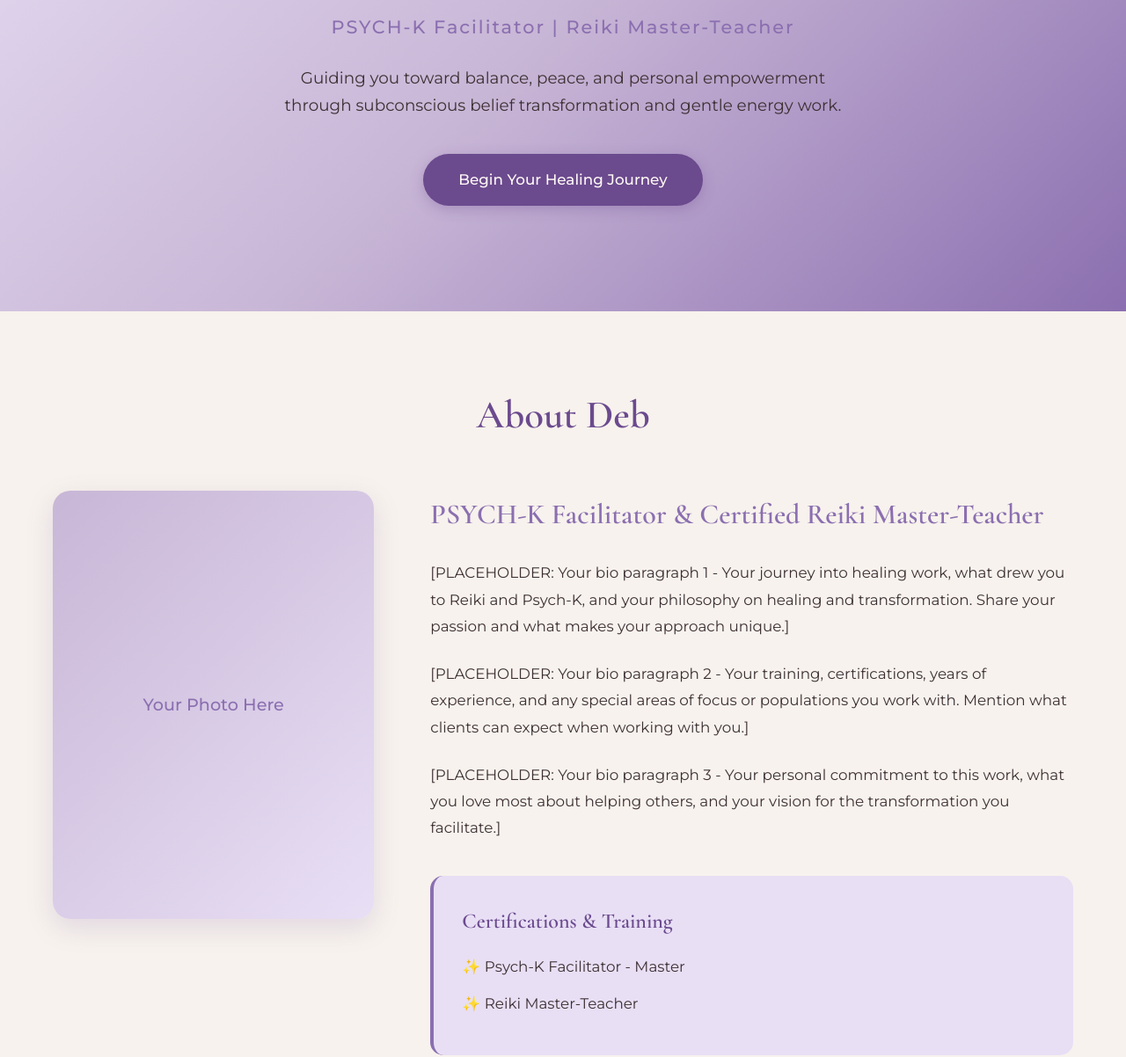
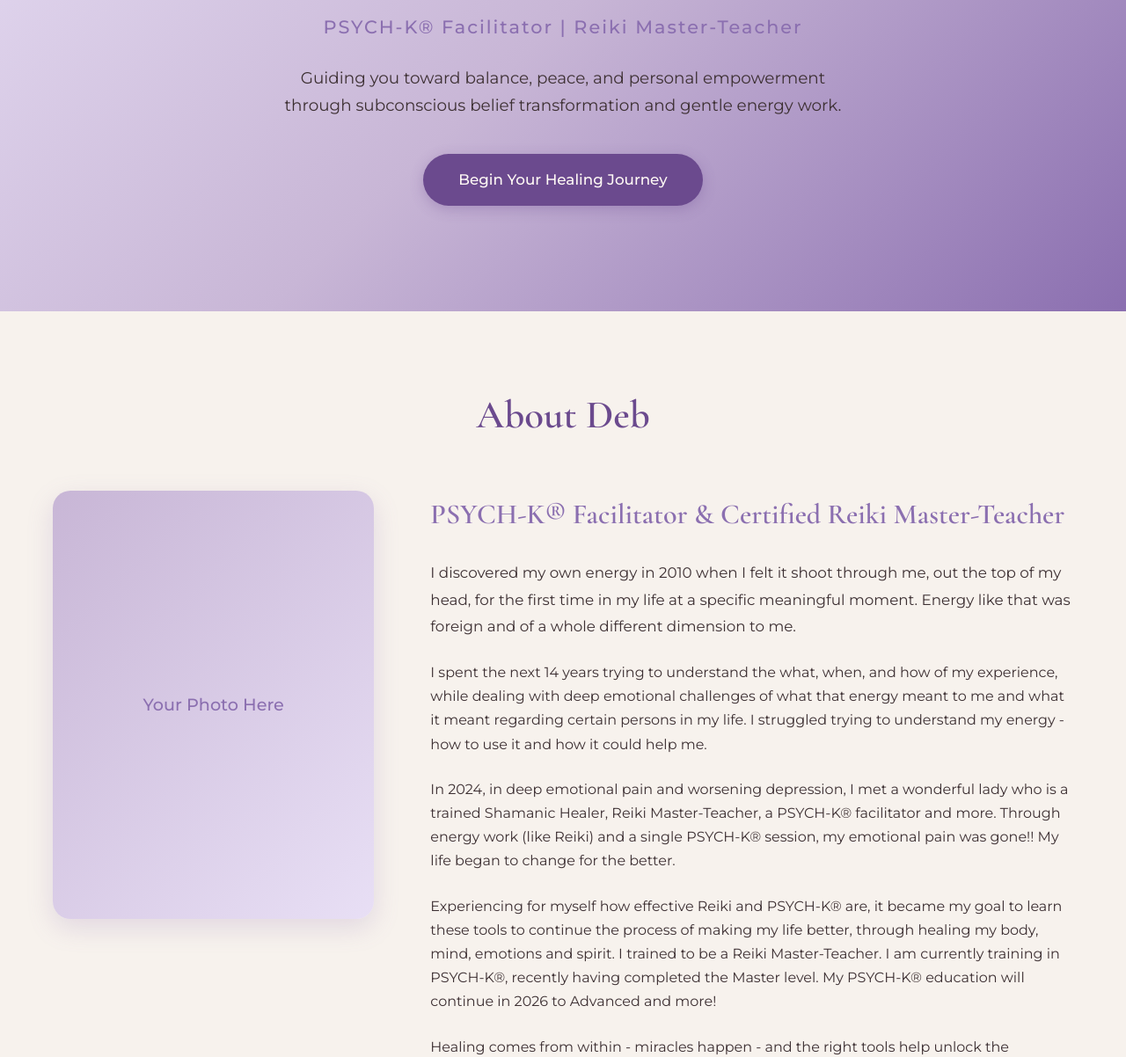
Before and after one commit to DollLexx/debsutter.com, a plain HTML site: page index.html in a window 1280 px wide. Shown: the part 377-1579 px from the top of the page at 88% size. Drawn offline with nearby package versions, Linux system fonts and the light colour scheme.

Commit message:
Added Bio and how I got into Reiki and PSYCH-K

```diff
--- a/index.html
+++ b/index.html
@@ -32,7 +32,7 @@
     <section id="home" class="hero">
         <div class="hero-content">
             <h1>Welcome to a Journey of Healing & Transformation</h1>
-            <p class="hero-subtitle">PSYCH-K Facilitator | Reiki Master-Teacher</p>
+            <p class="hero-subtitle">PSYCH-K&reg; Facilitator | Reiki Master-Teacher</p>
             <p class="hero-description">Guiding you toward balance, peace, and personal empowerment through subconscious belief transformation and gentle energy work.</p>
             <a href="#contact" class="cta-button">Begin Your Healing Journey</a>
         </div>
@@ -49,24 +49,25 @@
                     </div>
                 </div>
                 <div class="about-text">
-                    <h3>PSYCH-K Facilitator & Certified Reiki Master-Teacher</h3>
+                    <h3>PSYCH-K&reg; Facilitator & Certified Reiki Master-Teacher</h3>
                     <p>
-                        [PLACEHOLDER: Your bio paragraph 1 - Your journey into healing work, what drew you to Reiki and Psych-K,
-                        and your philosophy on healing and transformation. Share your passion and what makes your approach unique.]
-                    </p>
-                    <p>
-                        [PLACEHOLDER: Your bio paragraph 2 - Your training, certifications, years of experience, and any special
-                        areas of focus or populations you work with. Mention what clients can expect when working with you.]
-                    </p>
-                    <p>
-                        [PLACEHOLDER: Your bio paragraph 3 - Your personal commitment to this work, what you love most about
-                        helping others, and your vision for the transformation you facilitate.]
+                        I discovered my own energy in 2010 when I felt it shoot through me, out the top of my head, for the first time in my life at a specific meaningful moment.  Energy like that was foreign and of a whole different dimension to me.</p>
+
+                        I spent the next 14 years trying to understand the what, when, and how of my experience, while dealing with deep emotional challenges of what that energy meant to me and what it meant regarding certain persons in my life.  I struggled trying to understand my energy - how to use it and how it could help me.  </p>
+
+                        In 2024, in deep emotional pain and worsening depression, I met a wonderful lady who is a trained Shamanic Healer, Reiki Master-Teacher, a PSYCH-K&reg; facilitator and more. Through energy work (like Reiki) and a single PSYCH-K&reg; session, my emotional pain was gone!!  My life began to change for the better.  </p>
+
+                        Experiencing for myself how effective Reiki and PSYCH-K&reg; are, it became my goal to learn these tools to continue the process of making my life better, through healing my body, mind, emotions and spirit.
+
+                        I trained to be a Reiki Master-Teacher. I am currently training in PSYCH-K&reg;, recently having completed the Master level.  My PSYCH-K&reg; education will continue in 2026 to Advanced and more!</p>
+
+                        Healing comes from within - miracles happen - and the right tools help unlock the potential that is already within us.  PSYCH-K&reg; and Reiki are tools, the keys to a better life!
                     </p>
 
                     <div class="credentials">
                         <h4>Certifications & Training</h4>
                         <ul>
-                            <li>✨ Psych-K Facilitator - Master</li>
+                            <li>✨ PSYCH-K&reg Facilitator - Master</li>
                             <li>✨ Reiki Master-Teacher</li>
                         </ul>
                     </div>
@@ -84,8 +85,8 @@
             <div class="services-grid">
                 <div class="service-card">
                     <div class="service-icon">🦋</div>
-                    <h3>PSYCH-K Facilitation</h3>
-                    <p>[PLACEHOLDER: Description of PSYCH-K sessions - what this modality addresses, how it works, what issues/beliefs you help clients transform, typical session structure.]</p>
+                    <h3>PSYCH-K&reg Facilitation</h3>
+                    <p>[PLACEHOLDER: Description of PSYCH-K&reg sessions - what this modality addresses, how it works, what issues/beliefs you help clients transform, typical session structure.]</p>
                     <ul class="service-details">
                         <li>Individual Sessions: 1 hour</li>
                         <li>Available: In-person/Remote</li>
@@ -128,7 +129,7 @@
 
                 <div class="faq-item">
                     <h3>What is Psych-K?</h3>
-                    <p>[PLACEHOLDER: Explanation of Psych-K - how it addresses subconscious beliefs, what kinds of issues it can help with, how it differs from talk therapy.]</p>
+                    <p>[PLACEHOLDER: Explanation of Psych-K&reg - how it addresses subconscious beliefs, what kinds of issues it can help with, how it differs from talk therapy.]</p>
                 </div>
 
                 <div class="faq-item">
@@ -138,7 +139,7 @@
 
                 <div class="faq-item">
                     <h3>Do you offer distance/remote sessions?</h3>
-                    <p>For PSYCH-K, in person or remote sessions are available.  Remote sessions are effective and will allow us to work around your busy schedule.  For Reiki, at this time, remote sessions are preferable.</p>
+                    <p>For PSYCH-K&reg, in person or remote sessions are available.  Remote sessions are effective and will allow us to work around your busy schedule.  For Reiki, at this time, remote sessions are preferable.</p>
                 </div>
 
                 <div class="faq-item">
@@ -207,7 +208,7 @@
     <footer class="footer">
         <div class="container">
             <p>&copy; 2025 Deb Sutter. All rights reserved.</p>
-            <p class="footer-note">PSYCH-K Facilitator | Reiki Master-Teacher</p>
+            <p class="footer-note">PSYCH-K&reg Facilitator | Reiki Master-Teacher</p>
         </div>
     </footer>
 
```
